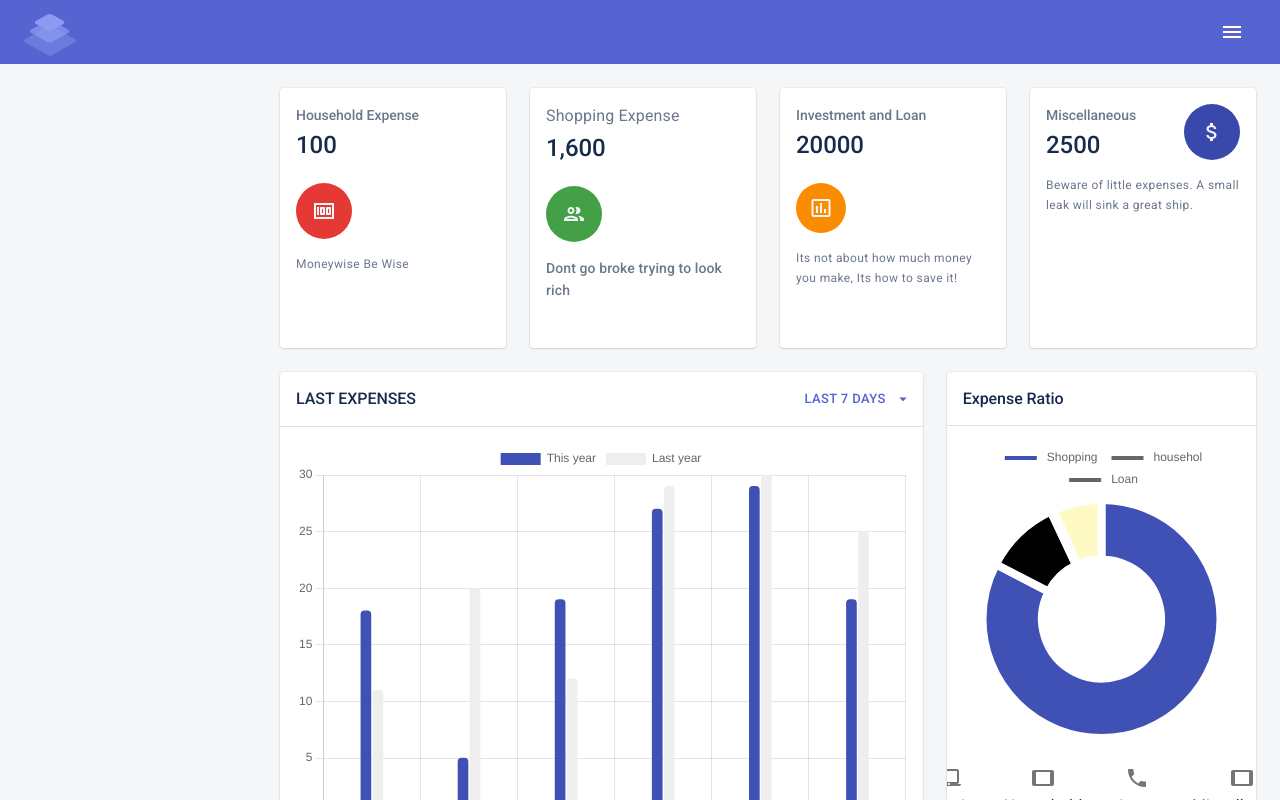
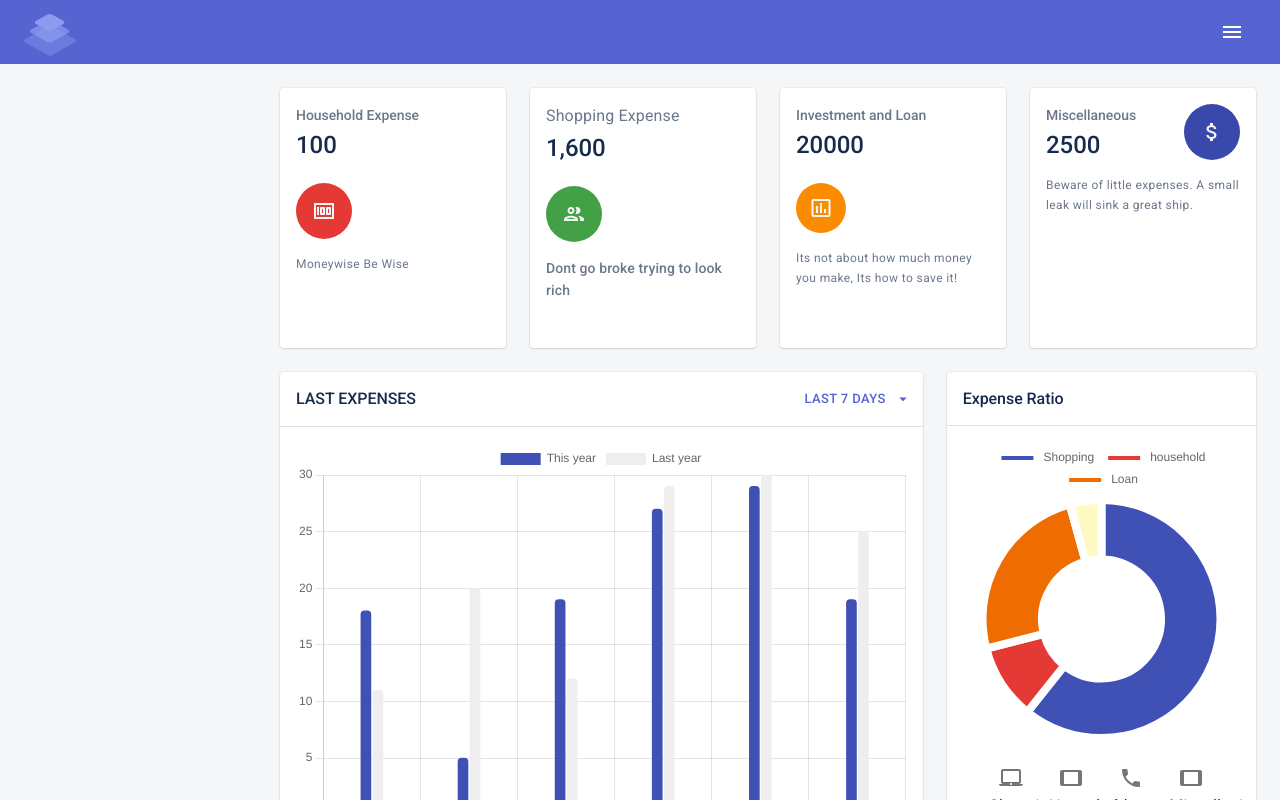
Before and after one commit to architchopra/Moneywise, a React (Create React App) app: page /app/dashboard in a window 1280 px wide. Built offline with nearby package versions, Linux system fonts and the light colour scheme.

Commit message:
changed little

```diff
--- a/src/components/dashboard/Sales.js
+++ b/src/components/dashboard/Sales.js
@@ -93,7 +93,7 @@ const Sales = (props) => {
   };
 
   return (
-    <Card {...props}>
+    <Card {...props} >
       <CardHeader
         action={(
           <Button
--- a/src/components/dashboard/TrafficByExpense.js
+++ b/src/components/dashboard/TrafficByExpense.js
@@ -19,11 +19,11 @@ const TrafficByExpense = (props) => {
   const data = {
     datasets: [
       {
-        data: [82.7, 10.4, 0.41,6.61],
+        data: [60.7, 10.3, 24.7,4.3],
         backgroundColor: [
           colors.indigo[500],
-          colors.red[6],
-          colors.orange[80],
+          colors.red[600],
+          colors.orange[800],
           colors.yellow[100]
         ],
         borderWidth: 8,
@@ -31,7 +31,7 @@ const TrafficByExpense = (props) => {
         hoverBorderColor: colors.common.white
       }
     ],
-    labels: ['Shopping', 'househol', 'Loan']
+    labels: ['Shopping', 'household', 'Loan']
   };
 
   const options = {
@@ -84,7 +84,7 @@ const TrafficByExpense = (props) => {
   ];
 
   return (
-    <Card {...props}>
+    <Card {...props} >
       <CardHeader title="Expense Ratio" />
       <Divider />
       <CardContent>
@@ -116,7 +116,9 @@ const TrafficByExpense = (props) => {
               key={title}
               sx={{
                 p: 1,
-                textAlign: 'center'
+                textAlign: 'center',
+                height: 20,
+                width: 60,
               }}
             >
               <Icon color="action" />
@@ -128,7 +130,7 @@ const TrafficByExpense = (props) => {
               </Typography>
               <Typography
                 style={{ color }}
-                variant="h2"
+                variant="h4"
               >
                 {value}
                 %
```
